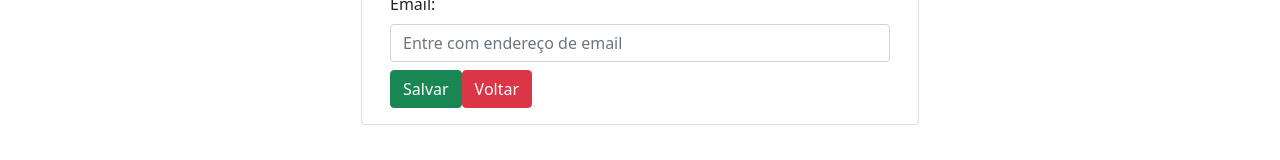
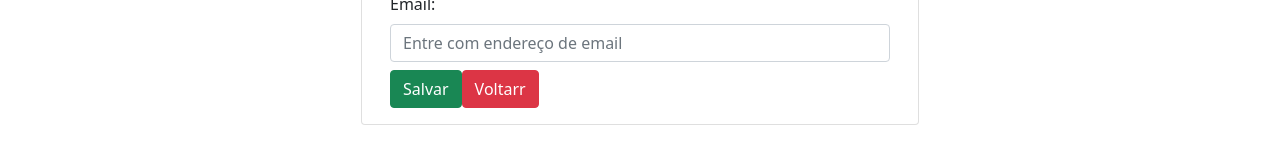
Before and after one commit to wagnerpires/JavaGuidesCRUD, a React (Create React App) app in the folder frontend/: page /add-employee in a window 1280 px wide. Shown: the part 321-481 px from the top of the page. Built offline with nearby package versions, Linux system fonts and the light colour scheme.

Commit message:
teste ssh

```diff
--- a/frontend/src/components/AddEmployeeComponent.js
+++ b/frontend/src/components/AddEmployeeComponent.js
@@ -74,7 +74,7 @@ const AddEmployeeComponent = () => {
                                 </div>
 
                                 <button className="btn btn-success" onClick = {(e) => saveEmployee(e)}> Salvar </button>
-                                <Link to="/employees" className="btn btn-danger">Voltar</Link>
+                                <Link to="/employees" className="btn btn-danger">Voltarr</Link>
 
                             </form>
                         </div>
```
